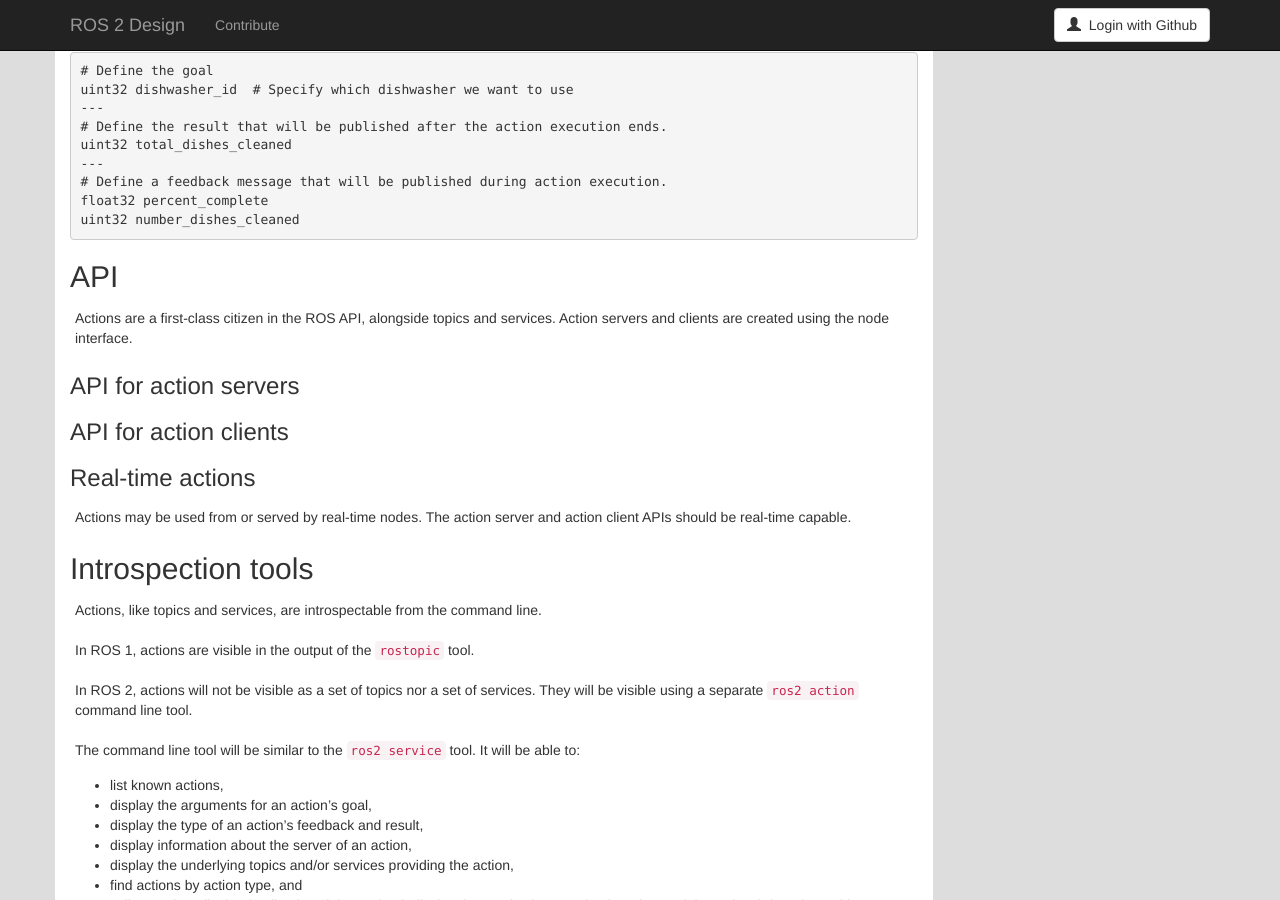
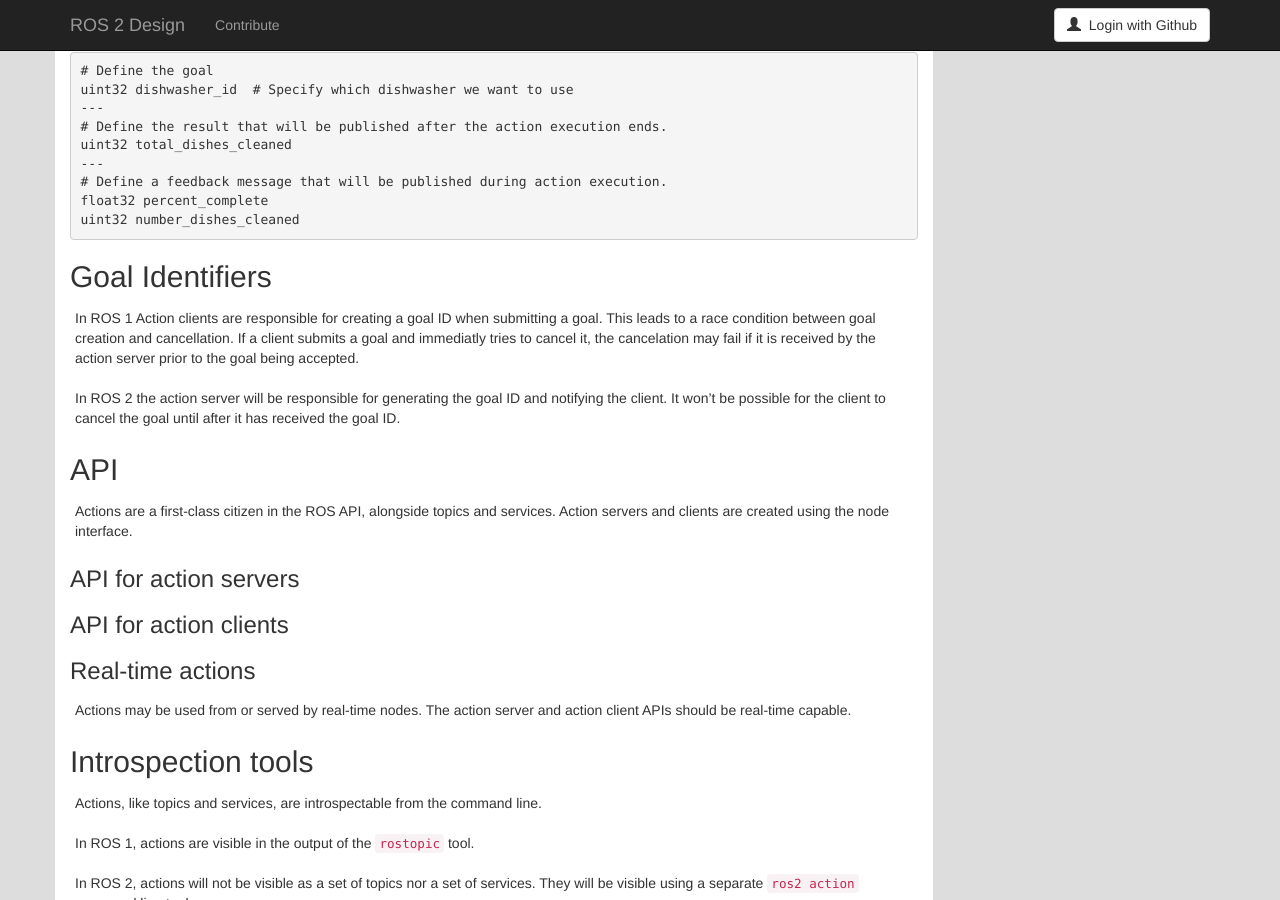
Before and after one commit to ros2/design, a Jekyll site: the page built from articles/actions.md, in a window 1280 px wide and 900 px high, scrolled down 1559 px. Built offline with Jekyll 4.4.1, drawn with Linux system fonts in a browser that asks for light colours; nearby versions of some CDN libraries.

Commit message:
ROS 2 action server always generates goal id

````diff
--- a/articles/actions.md
+++ b/articles/actions.md
@@ -113,6 +113,15 @@ uint32 number_dishes_cleaned
 ```
 
 
+## Goal Identifiers
+
+In ROS 1 Action clients are responsible for creating a goal ID when submitting a goal.
+This leads to a race condition between goal creation and cancellation.
+If a client submits a goal and immediatly tries to cancel it, the cancelation may fail if it is received by the action server prior to the goal being accepted.
+
+In ROS 2 the action server will be responsible for generating the goal ID and notifying the client.
+It won't be possible for the client to cancel the goal until after it has received the goal ID.
+
 ## API
 
 Actions are a first-class citizen in the ROS API, alongside topics and services.
````
